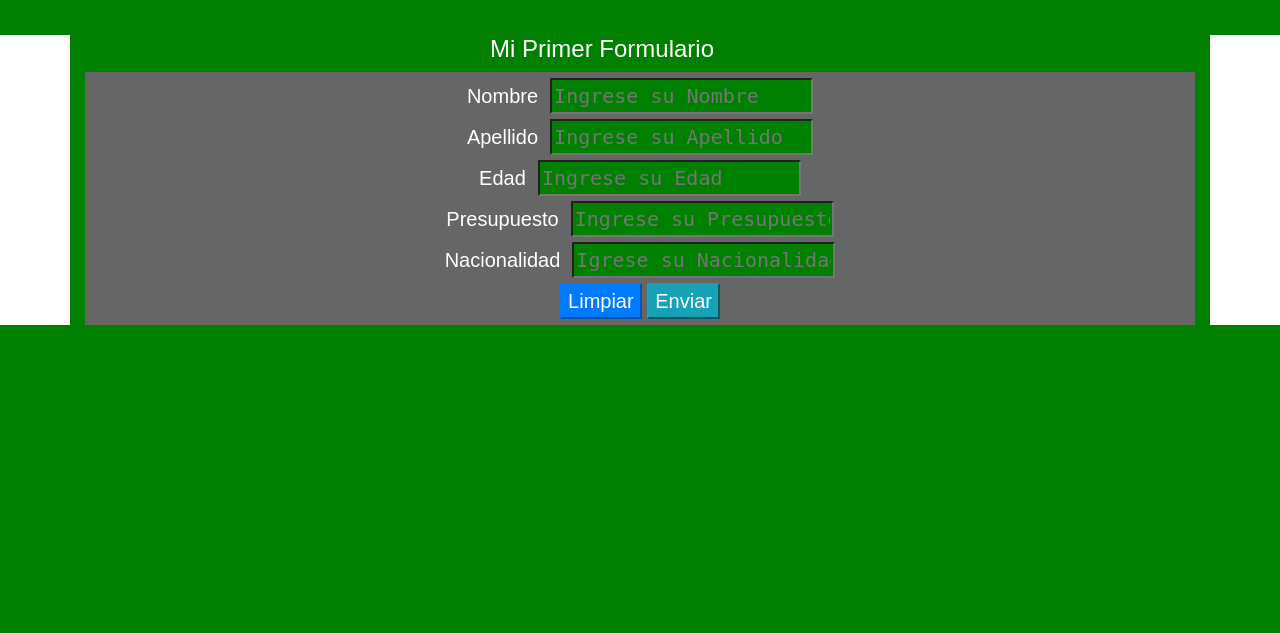
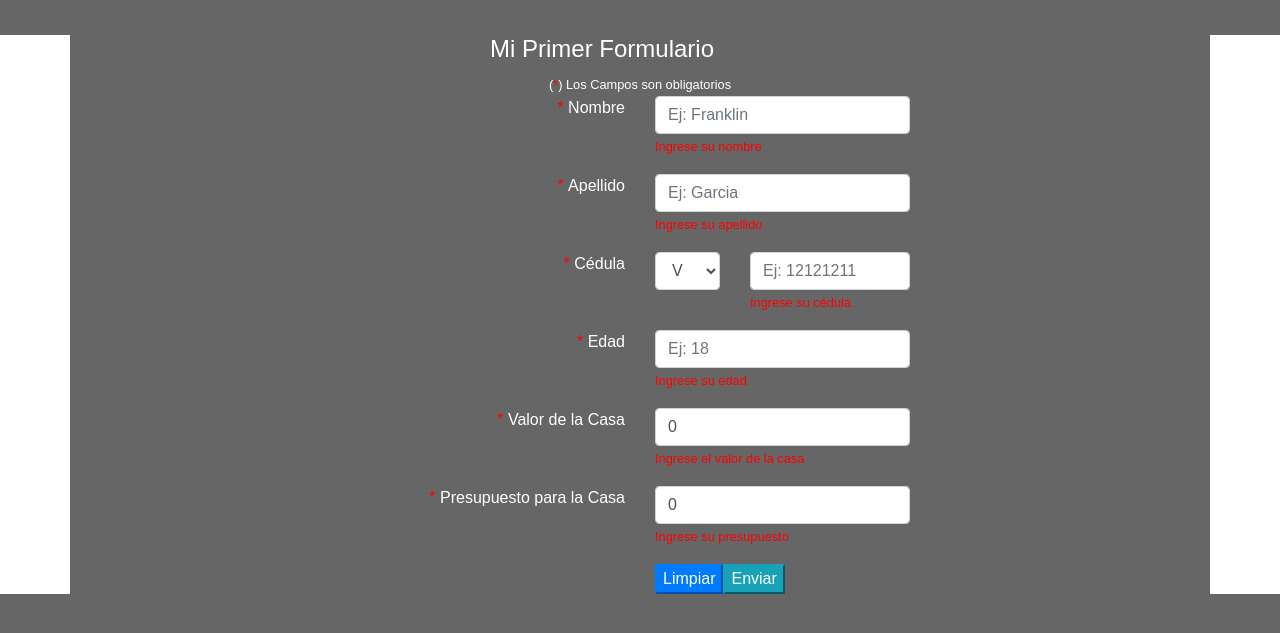
Before and after one commit to Franklinrgarciat/clasesonline, a PHP site: page /php/ejercicio4.php in a window 1280 px wide. Shown: the top 633 px of the page. Run offline with PHP 8.4, Linux system fonts and the light colour scheme; some libraries are stand-ins or nearby versions.

Commit message:
ejercicio 4 listo

```diff
--- a/php/ejercicio4.php
+++ b/php/ejercicio4.php
@@ -10,10 +10,13 @@ extract($_REQUEST);
 	<title>Mi Formulario</title>
 	<link rel="stylesheet" href="">
 	<link href="https://stackpath.bootstrapcdn.com/bootstrap/4.5.0/css/bootstrap.min.css" rel="stylesheet" integrity="sha384-9aIt2nRpC12Uk9gS9baDl411NQApFmC26EwAOH8WgZl5MYYxFfc+NcPb1dKGj7Sk" crossorigin="anonymous">
+	<link rel="stylesheet" type="text/css" href="https://cdnjs.cloudflare.com/ajax/libs/toastr.js/latest/toastr.css">
+	<link rel="stylesheet" type="text/css" href="https://cdnjs.cloudflare.com/ajax/libs/toastr.js/latest/toastr.min.css">
 	<style type="text/css" media="screen">
+
 		*{
 			color: white;
-			background-color: green;
+			background-color: #666;
 			font-family: Arial;
 		}
 		label{
@@ -36,45 +39,95 @@ extract($_REQUEST);
 			background-color: #666;
 
 		}
+	.mensaje{
+		color:red;
+	}
 	</style>
 </head>
-<body><div class="container">
+<body>
+	<div class="container">
 
 		<div class="navbar-header">
 
 			<h4>Mi Primer Formulario</h4>
 		</div>
+	<div class="row">
+		<div class="col-12">
 			<?php
-	//echo $mensaje;
 			if (isset($mensaje) ) {
-
-		if($mensaje==1){
 				?>
 			<div class="alert alert-primary" role="alert">
-		  PUEDE COMPRAR
+				<?php if($mensaje==0){
+			 		echo "Monto restante a pagar:".$resta." en ".$cuotas." cuotas de ".$cuota." c/u";
+				}else{
+					echo "NO PUEDE HACERLO";
+				} ?>
 			</div>
-	<?php
-		}else{
-		?>
-		<div class="alert alert-primary" role="alert">
-		  NO PUEDE HACERLO
+	<?php	} ?>
 		</div>
-	<?php
-		}
-	}?>
+	</div>
 	<form action="ejercicio4_submit.php" method="post" name="miformulario" enctype="Multipart/Form-data" accept-charset="utf-8" >
-
-	<div class="form" align="center" >
-	<label>Nombre</label> <input type="text" name="nombre" value="" placeholder="Ingrese su Nombre"><br>
-	<label>Apellido</label> <input type="text" name="apellido" value="" placeholder="Ingrese su Apellido"><br>
-	<label>Edad</label> <input type="text" name="edad" value="" placeholder="Ingrese su Edad"><br>
-	<label>Presupuesto</label> <input type="text" name="Presupuesto" value="" placeholder="Ingrese su Presupuesto"><br>
-	<label>Nacionalidad</label> <input type="text" name="Nacionalidad" value="" placeholder="Igrese su Nacionalidad"><br>
-	<div class="botones">
-	<input class="btn-primary" type="reset" name="Limpiar" value="Limpiar">
-	<input class="btn-info" type="submit" name="Enviar" value="Enviar">
+	<div class="row">
+		<div class="col" align="center">
+			<small>(<span class="mensaje">*</span>) Los Campos son obligatorios</small>
+		</div>
+	</div>
+	<div class="row form-group">
+		<div class="col-6" align="right"><span class="mensaje">*</span> <label>Nombre</label></div>
+		<div class="col-3"><input class="form-control" required="required" type="text" name="nombre" value="" placeholder="Ej: Franklin" title="Ingrese su nombre">
+			<small><span class="mensaje">Ingrese su nombre</span></small>
+		</div>
 
 	</div>
+	<div class="row form-group">
+
+		<div class="col-6" align="right"><span class="mensaje">*</span> <label>Apellido</label></div>
+		<div class="col-3"><input title="Ingrese su apellido" required="required" class="form-control" type="text" name="apellido" value="" placeholder="Ej: Garcia">
+			<small><span class="mensaje">Ingrese su apellido</span></small>
+		</div>
+	</div>
+	<div class="row form-group">
+
+		<div class="col-6" align="right"><span class="mensaje">*</span> <label>Cédula</label></div>
+		<div class="col-1">
+			<select name="nacionalidad" class="form-control" title="Seleccione la nacionalidad">
+				<option value="V" title="Venezolan@">V</option>
+				<option value="A" title="Argentin@">A</option>
+			</select>
+		</div>
+		<div class="col-2">
+			<input class="form-control" type="number" required="required" title="Ingrese se Cédula" name="cedula" value="" placeholder="Ej: 12121211">
+			<small><span class="mensaje">Ingrese su cédula</span></small></div>
+
+	</div>
+	<div class="row form-group">
+
+		<div class="col-6" align="right"><span class="mensaje">*</span> <label>Edad</label></div>
+		<div class="col-3"><input class="form-control" title="Ingrese la Edad" type="number" maxlength="2" minlength="2" name="edad" value="" placeholder="Ej: 18" size="4" required="required">
+			<small><span class="mensaje">Ingrese su edad</span></small></div>
+
+	</div>
+	<div class="row form-group">
+
+		<div class="col-6" align="right"><span class="mensaje">*</span> <label>Valor de la Casa</label></div>
+		<div class="col-3"><input class="form-control" required="required" type="number" title="Ingrese el valor de la casa" name="monto_casa" value="0" placeholder="Ej: 500000">
+			<small><span class="mensaje">Ingrese el valor de la casa</span></small>
+		</div>
+
+	</div>
+	<div class="row form-group">
+
+		<div class="col-6" align="right"><span class="mensaje">*</span> <label>Presupuesto para la Casa</label></div>
+		<div class="col-3"><input class="form-control" required="required" type="number" title="Ingrese su presupuesto para la compra de la casa" name="presupuesto" value="0" placeholder="Ej: 20000">
+			<small><span class="mensaje">Ingrese su presupuesto</span></small>
+		</div>
+	</div>
+	<div class="row form-group" >
+
+		<div class="col-6"></div>
+		<div class="col-3"><input class="btn-primary" type="reset" name="Limpiar" value="Limpiar"><input class="btn-info" type="submit" name="Enviar" value="Enviar"></div>
+		<div class="col-3"></div>
+
 	</div>
 
 	</form>
@@ -83,4 +136,5 @@ extract($_REQUEST);
 <script src="jquery.js"></script>
 <script src="https://stackpath.bootstrapcdn.com/bootstrap/4.5.0/js/bootstrap.min.js" integrity="sha384-OgVRvuATP1z7JjHLkuOU7Xw704+h835Lr+6QL9UvYjZE3Ipu6Tp75j7Bh/kR0JKI" crossorigin="anonymous"></script>
 <script src="https://stackpath.bootstrapcdn.com/bootstrap/4.5.0/js/bootstrap.bundle.min.js" integrity="sha384-1CmrxMRARb6aLqgBO7yyAxTOQE2AKb9GfXnEo760AUcUmFx3ibVJJAzGytlQcNXd" crossorigin="anonymous"></script>
+<script src="https://cdnjs.cloudflare.com/ajax/libs/toastr.js/latest/toastr.min.js"></script>
 </html>
```
Also changed, not shown: php/ejercicio4_submit.php (+48 -8 lines), php/condiciones.txt (line endings or trailing spaces). Lines whose indentation alone changed are shown as unchanged.
